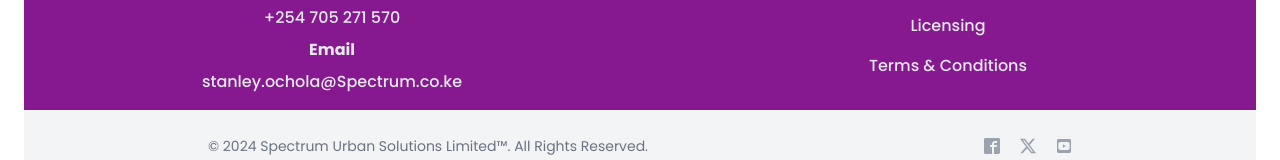
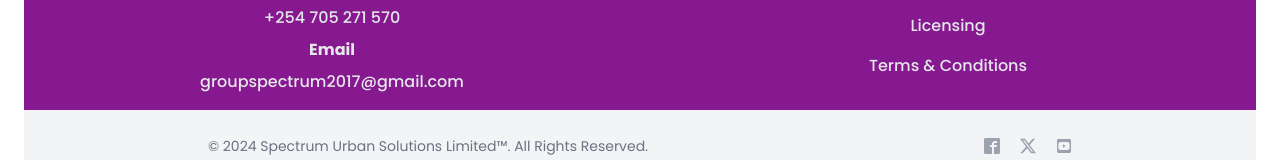
Before and after one commit to ohthebrave/greencity, a React (Vite) app: page / in a window 1280 px wide. Shown: the part 4540-4700 px from the top of the page. Built offline with nearby package versions, Linux system fonts and the light colour scheme.

Commit message:
update email address

```diff
--- a/src/components/Footer.jsx
+++ b/src/components/Footer.jsx
@@ -17,7 +17,7 @@
                     <ul className="mb-4">
                         <li>+254 705 271 570</li>
                         <p className='m-2 hover:underline font-bold'>Email</p>
-                        <li>stanley.ochola@Spectrum.co.ke</li>
+                        <li>groupspectrum2017@gmail.com</li>
                     </ul>
                     </ul>
                 </div>
```
